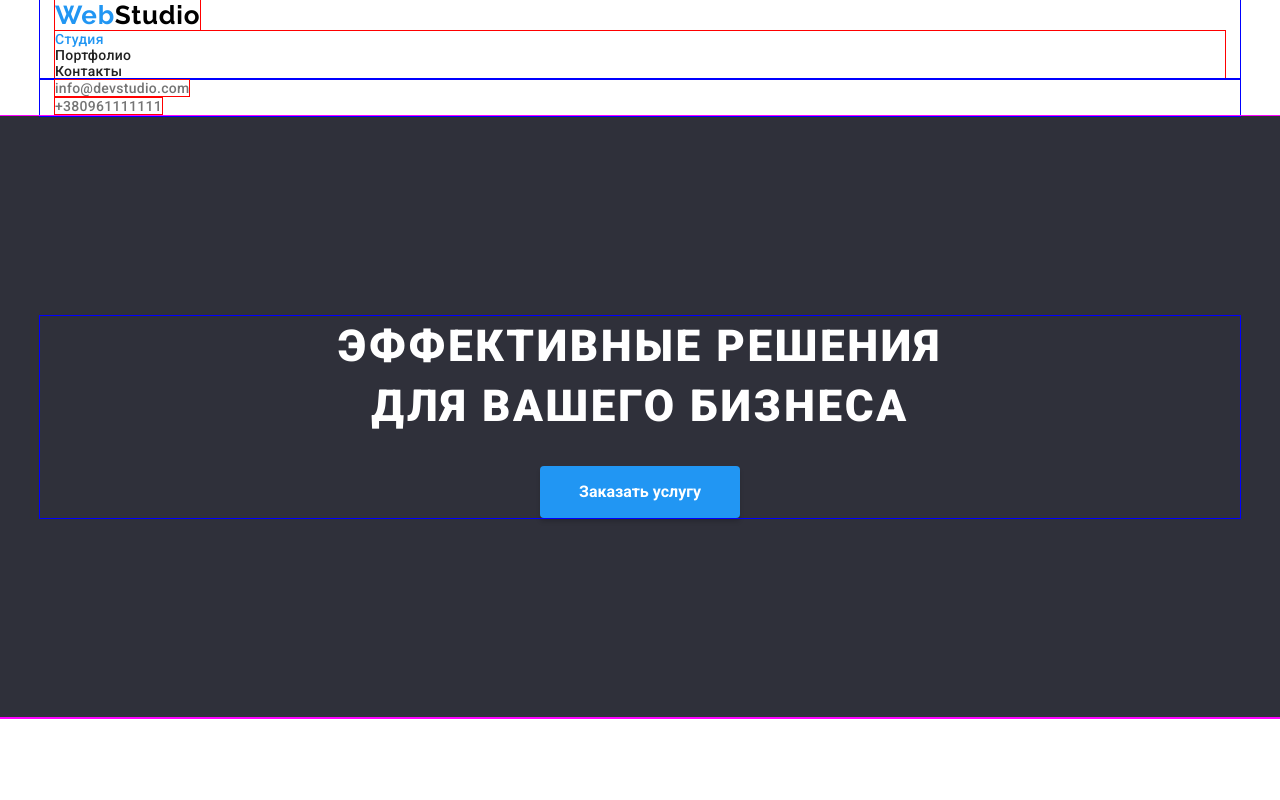
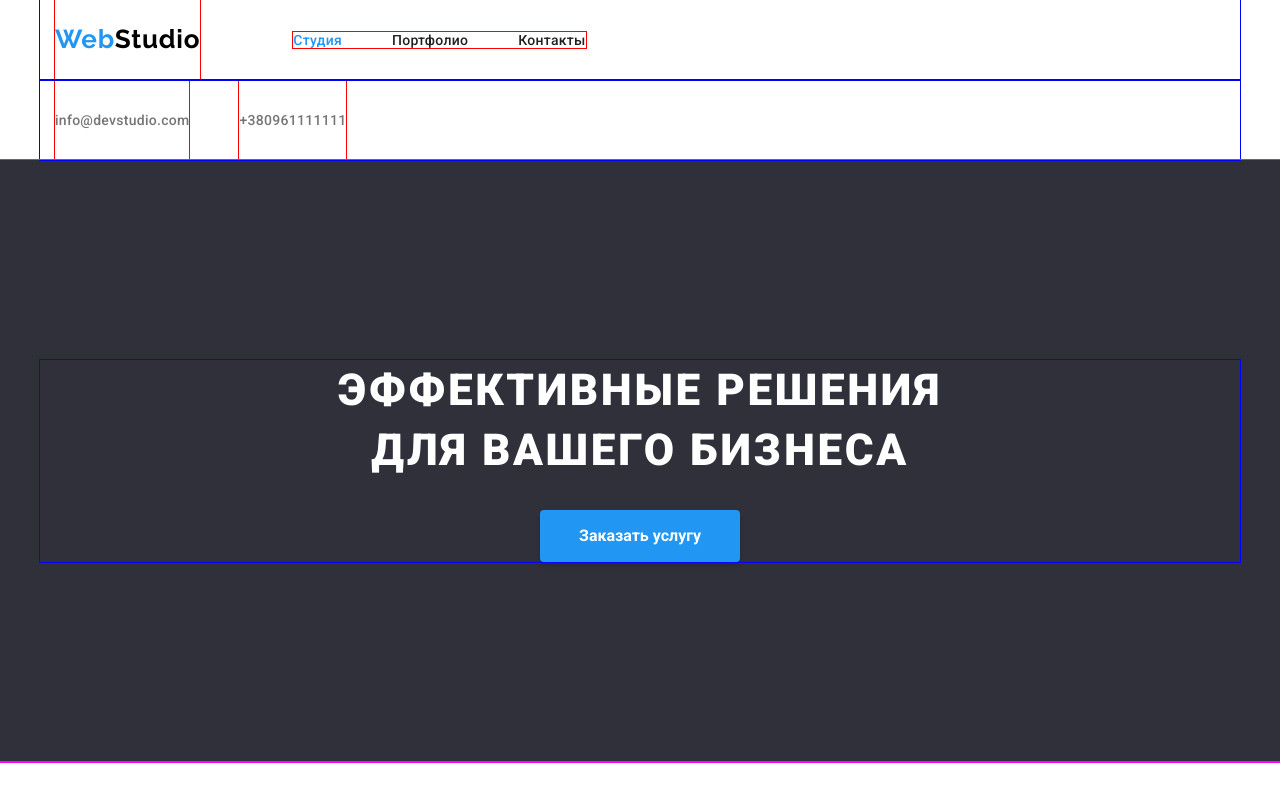
Before and after one commit to fever2f/goit-markup-hw-03, a plain HTML site: page index.html in a window 1280 px wide. Shown: the top 800 px of the page. Drawn offline with nearby package versions, Linux system fonts and the light colour scheme.

Commit message:
4th commit

```diff
--- a/css/style.css
+++ b/css/style.css
@@ -27,6 +27,14 @@ p {
   padding: 0;
 }
 
+img {
+  display: block;
+}
+
+a {
+  text-decoration: none;
+}
+
 .page-title {
   font-family: Raleway, sans-serif;
   font-weight: bold;
@@ -35,12 +43,16 @@ p {
   letter-spacing: 0.03em;
   color: #000000;
   outline: 1px solid red;
+  padding-top: 24px;
+  padding-bottom: 25px;
+  margin-right: 93px;
 }
 
 .page-title-color {
   color: #2196f3;
 }
 .nav-elements-style {
+  display: flex;
   font-weight: 500;
   font-size: 14px;
   line-height: 16px;
@@ -48,17 +60,49 @@ p {
   color: #212121;
   outline: 1px solid red;
 }
+.nav-elements-style li:not(:last-child) {
+  margin-right: 50px;
+}
+
+.nav-elements-style .link {
+  padding-top: 32px;
+  padding-bottom: 32px;
+  color: inherit;
+}
+
+.header-nav {
+  display: flex;
+  align-items: center;
+}
+
+.header-address-list .item + .item {
+  margin-left: 50px;
+}
+
+.header-address-list .link {
+  display: block;
+  padding-top: 32px;
+  padding-bottom: 32px;
+}
+
+.header-address-list {
+  display: flex;
+}
 
 .studio-link-current-color {
   color: #2196f3;
 }
 
+/* .header {
+  display: flex; */
+}
+
 /* убирает подчеркивание ссылок */
-a {
+/* a {
   text-decoration-line: none;
   /* наследует значение свойства предка */
   color: inherit;
-}
+} */
 
 a:focus {
   color: #2196f3;
@@ -71,6 +115,7 @@ a:focus {
   font-size: 14px;
   line-height: 16px;
   letter-spacing: 0.02em;
+  color: #757575;
   outline: 1px solid red;
 }
 
@@ -296,6 +341,17 @@ footer {
   padding-bottom: 60px;
 }
 
+.page-title-in-footer {
+  font-family: Raleway, sans-serif;
+  font-weight: bold;
+  font-size: 26px;
+  line-height: 31px;
+  letter-spacing: 0.03em;
+  color: #fff;
+  outline: 1px solid red;
+}
+
+
 .footer-nav {
   margin-bottom: 20px;
 }
--- a/index.html
+++ b/index.html
@@ -18,49 +18,51 @@
     <!--Верхняя линия-->
     <header>
       <div class="container">
-        <nav>
+        <nav class="header-nav">
           <a class="page-title hover-for-regular-links" href="./index.html">
             <span class="page-title-color">Web</span>Studio
           </a>
           <ul class="nav-elements-style">
             <li>
-              <a href="/"
+              <a class="link" href="/"
                 ><span class="studio-link-current-color">Студия</span></a
               >
             </li>
             <li>
               <a
-                class="hover-for-regular-links"
+                class="hover-for-regular-links link"
                 href="./portfolio.html"
                 target="_blank"
                 >Портфолио</a
               >
             </li>
             <li>
-              <a class="hover-for-regular-links" href="">Контакты</a>
+              <a class="hover-for-regular-links link" href="">Контакты</a>
             </li>
           </ul>
         </nav>
       </div>
       <div class="container">
+        <ul class="header-address-list">
+          <li class="item">
             <address>
-          <ul>
-            <li>
               <a
-                class="hover-for-regular-links contacts-link-style"
+                class="hover-for-regular-links contacts-link-style link"
                 href="mailto:info@devstudio.com"
                 >info@devstudio.com</a
               >
+            </address>
           </li>
-            <li>
+          <li class="item">
+            <address>
               <a
-                class="hover-for-regular-links contacts-link-style"
+                class="hover-for-regular-links contacts-link-style link"
                 href="tel:+380961111111"
                 >+380961111111</a
               >
+            </address>
           </li>
         </ul>
-        </address>
       </div>
     </header>
 
@@ -200,36 +202,43 @@
     <footer>
       <div class="container">
         <nav class="footer-nav">
-          <a class="page-title hover-for-regular-links" href="./index.html">
+          <a
+            class="page-title-in-footer hover-for-regular-links"
+            href="./index.html"
+          >
             <span class="page-title-color">Web</span>Studio
           </a>
         </nav>
-        <address>
         <ul class="address-list">
           <li class="address-list-item">
+            <address>
               <a
                 class="address-map hover-for-regular-links"
                 target="_blank"
                 href="https://goo.gl/maps/rDXgbdoQVFNTfPx67"
                 >г. Киев, пр-т Леси Украинки, 26
               </a>
+            </address>
           </li>
           <li class="address-list-item">
+            <address>
               <a
                 class="hover-for-regular-links contacts-link-style"
                 href="mailto:info@example.com"
                 >info@example.com</a
               >
+            </address>
           </li>
           <li class="address-list-item">
+            <address>
               <a
                 class="hover-for-regular-links contacts-link-style"
                 href="tel:+380961111111"
                 >+380961111111</a
               >
+            </address>
           </li>
         </ul>
-        </address>
       </div>
     </footer>
   </body>
```
Also changed, not shown: portfolio.html (+4 -1 lines). Lines whose indentation alone changed are shown as unchanged.
